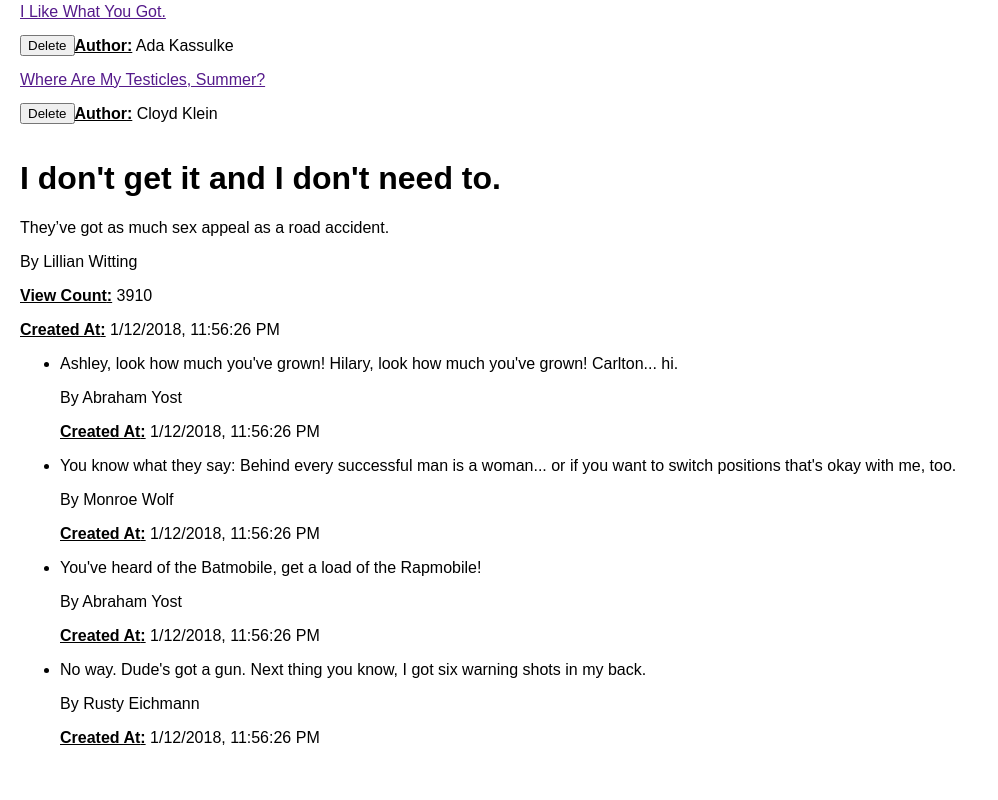
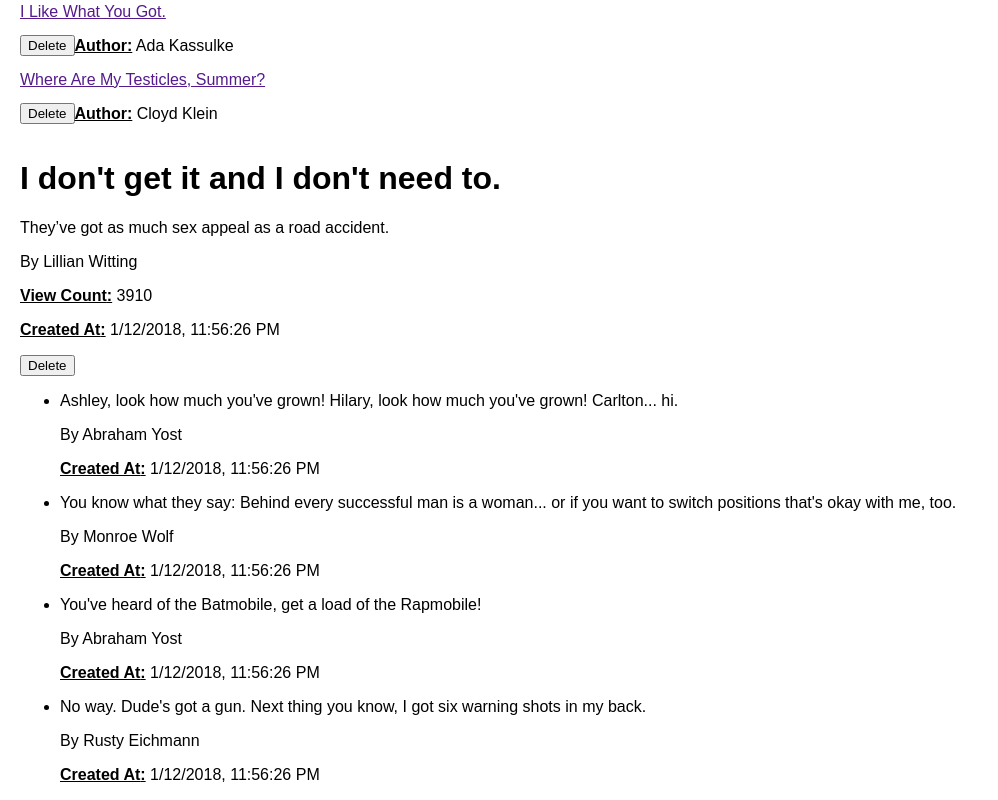
Before and after one commit to CodeCoreYVR/awesome-answers-react-apr-2018, a React (Create React App) app: page / in a window 1280 px wide. Shown: the part 757-1557 px from the top of the page, without its empty margins (0-998 px from the left). Before the commit the page ends 1520 px from the top, so only its background shows below. Built offline with nearby package versions, Linux system fonts and the light colour scheme.

Commit message:
Add solution for Delete the Question

```diff
--- a/src/components/QuestionShowPage.js
+++ b/src/components/QuestionShowPage.js
@@ -16,13 +16,32 @@ class QuestionShowPage extends Component {
     this.state = {
       question: { ...detailedQuestion }
     };
+
+    this.deleteQuestion = this.deleteQuestion.bind(this);
+  }
+
+  deleteQuestion() {
+    this.setState({
+      question: null
+    });
   }
 
   render() {
+    const { question } = this.state;
+
+    if (question === null) {
+      return (
+        <main className="QuestionShowPage">
+          <h1>Question doesn't exist!</h1>
+        </main>
+      );
+    }
+
     return (
       <main className="QuestionShowPage">
-        <QuestionDetails {...this.state.question} />
-        <AnswerList answers={this.state.question.answers} />
+        <QuestionDetails {...question} />
+        <button onClick={this.deleteQuestion}>Delete</button>
+        <AnswerList answers={question.answers} />
       </main>
     );
   }
```
